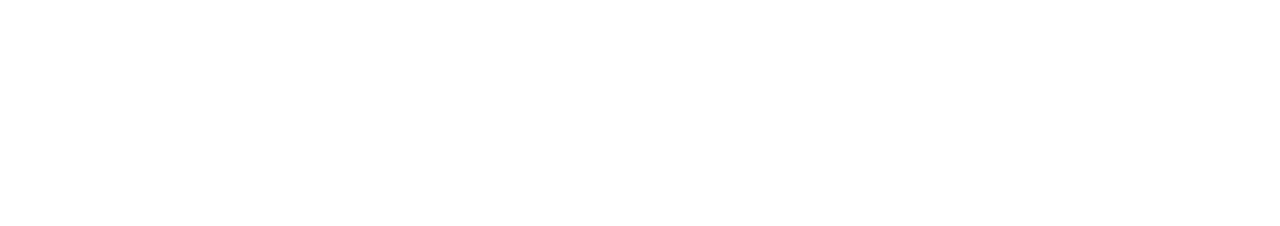
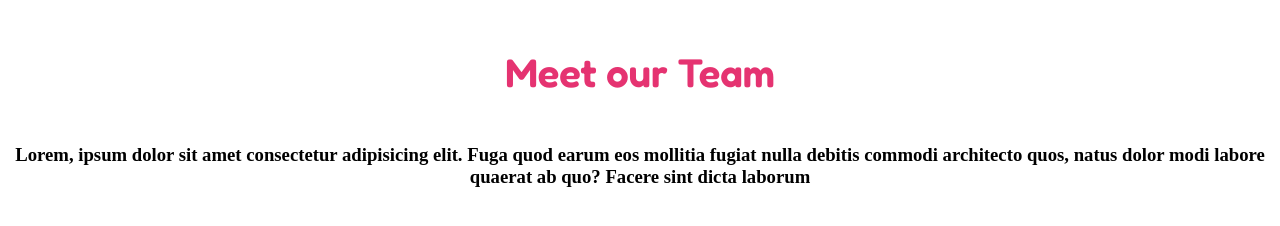
Before and after one commit to AndreaCreazzi/html-css-float-cards, a plain HTML site: page index.html in a window 1280 px wide. Drawn offline with Linux system fonts and the light colour scheme.

Commit message:
added title and description

```diff
--- a/css/style.css
+++ b/css/style.css
@@ -1,5 +1,28 @@
+/*reset*/
 *{
     margin: 0;
     padding: 0;
     box-sizing: border-box;
 }
+
+/*generics*/
+body{
+    text-align: center;
+}
+
+h1{
+    font-family: 'Fredoka', sans-serif;
+    margin: 3rem auto;
+    font-size: 2.5rem;
+    color: #e53371;
+}
+
+h3{
+    margin-bottom: 4rem;
+}
+
+/*utility*/
+.container{
+    max-width: 1300px;
+    margin: 0 auto;
+}
--- a/index.html
+++ b/index.html
@@ -7,9 +7,21 @@
     <meta name="author" content="class100">
     <meta name="description" content="a webpage of workteam">
     <link rel="stylesheet" href="css/style.css">
-    <title>Floating Cards</title>
+    <link rel="preconnect" href="https://fonts.googleapis.com">
+    <link rel="preconnect" href="https://fonts.gstatic.com" crossorigin>
+    <link href="https://fonts.googleapis.com/css2?family=Fredoka:wght@600&display=swap" rel="stylesheet">
 </head>
 <body>
-
+    <div class="container">
+        <!--title-->
+        <header>
+            <h1>Meet our Team</h1>
+        </header>
+        <!--description-->
+        <main>
+            <h3>Lorem, ipsum dolor sit amet consectetur adipisicing elit. Fuga quod earum eos mollitia fugiat nulla debitis commodi architecto quos, natus dolor modi labore quaerat ab quo? Facere sint dicta laborum</h3>
+            <!--profile-->
+        </main>
+    </div>
 </body>
 </html>
```
